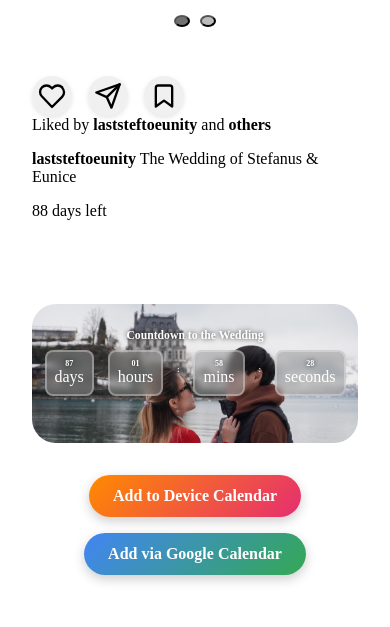
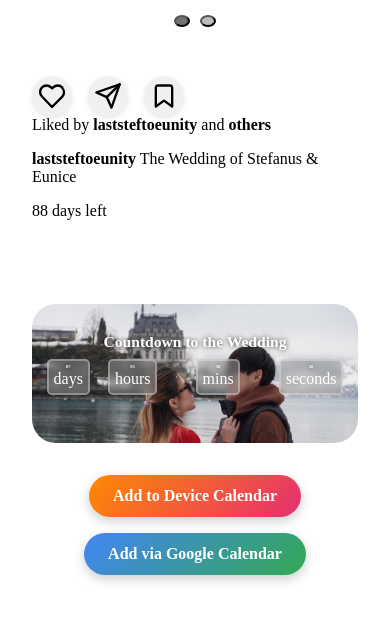
Before and after one commit to Vae2002/WeddingPlanner, a Flask app: page /home in a window 390 px wide. Shown: the part 1396-2023 px from the top of the page. Run offline with Flask 3, Linux system fonts and the light colour scheme; the visitor is signed in with stand-in values (Sample User, id 1); parts of the project's set-up code (start-up, migrations or seed data) failed here and were passed over.

Commit message:
adjust font for countdown

```diff
--- a/static/css/styles.css
+++ b/static/css/styles.css
@@ -101,14 +101,14 @@ html, body {
 .countdown-timer h2 {
   text-align: center;
   color: white;
-  font-size: clamp(0.5rem, 3vw, 6rem);
+  font-size: clamp(0.5rem, 4vw, 10rem);
   margin-bottom: clamp(0.25rem, 2vw, 2rem);
 }
 
 .countdown {
   display: flex;
   justify-content: center;
-  gap: clamp(0.5rem, 3vw, 6rem);
+  gap: clamp(0.5rem, 4vw, 10rem);
   flex-wrap: wrap;
   width: 100%;
   color: white;
@@ -145,18 +145,18 @@ html, body {
 
 .big-text {
   font-weight: bold;
-  font-size: clamp(0.25rem, 3vw, 6rem);
+  font-size: clamp(0.5rem, 4vw, 10rem);
   line-height: 1;
   margin: 0;
 }
 s
 .countdown-el span {
-  font-size: clamp(0.25rem, 3vw, 6rem);
+  font-size: clamp(0.5rem, 4vw, 10rem);
   margin-top: 0.5rem;
 }
 
 .countdown-el:first-of-type {
-  margin-right: clamp(0.25rem, 3vw, 6rem);
+  margin-right: clamp(0.5rem, 4vw, 10rem);
 }
 
 @media (max-width: 480px) {
@@ -166,16 +166,16 @@ s
   }
 
   .big-text {
-    font-size: 0.5rem;
+    font-size: 0.3rem;
   }
 
   .countdown-el span {
-    font-size: 0.5rem;
+    font-size: 0.3rem;
   }
 
   .countdown-el-time {
-    padding: 0.5rem;
-    border-radius: 0.5rem;
+    padding: 0.3rem;
+    border-radius: 0.3rem;
   }
 }
 
```
Also changed, not shown: guest.db.
